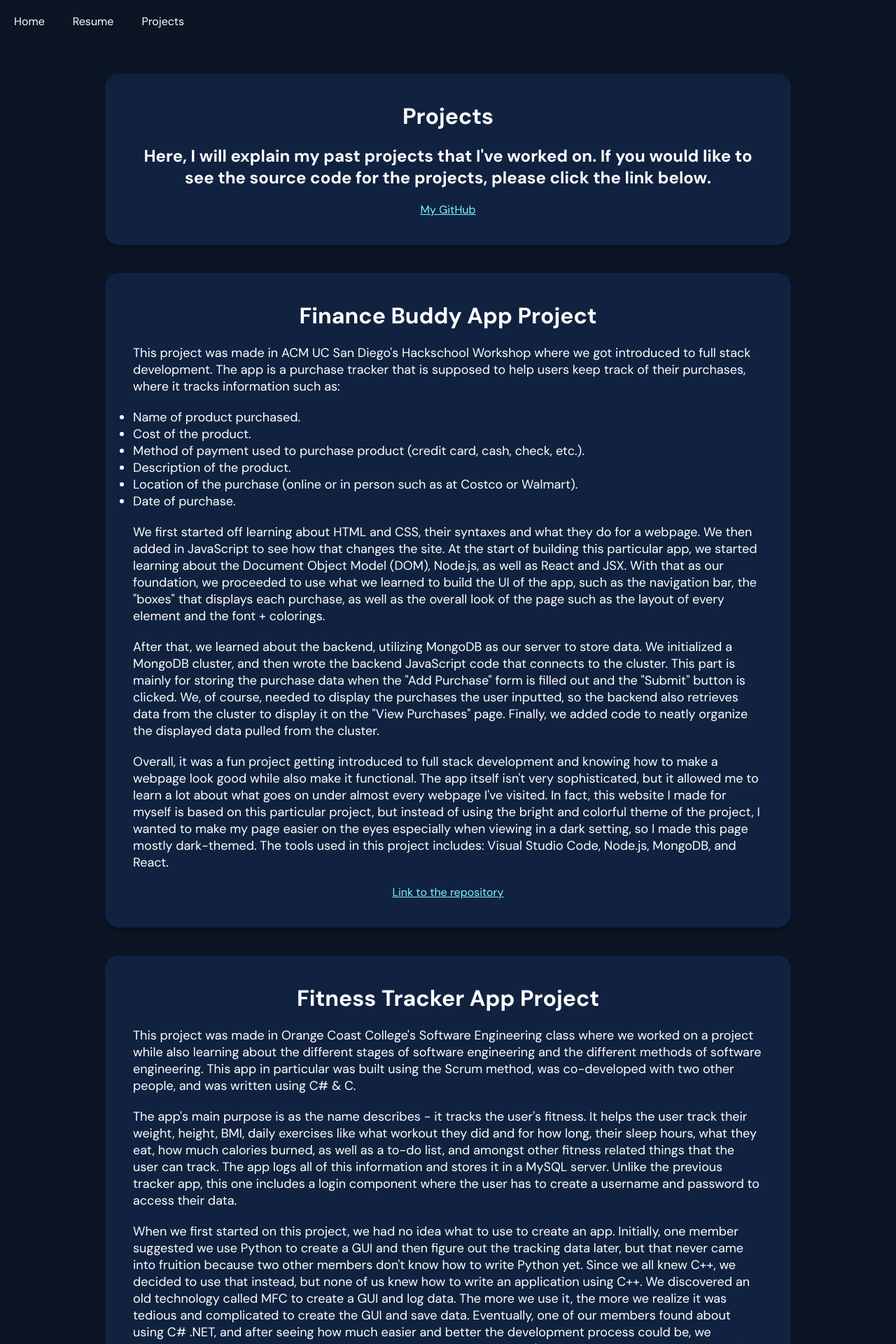
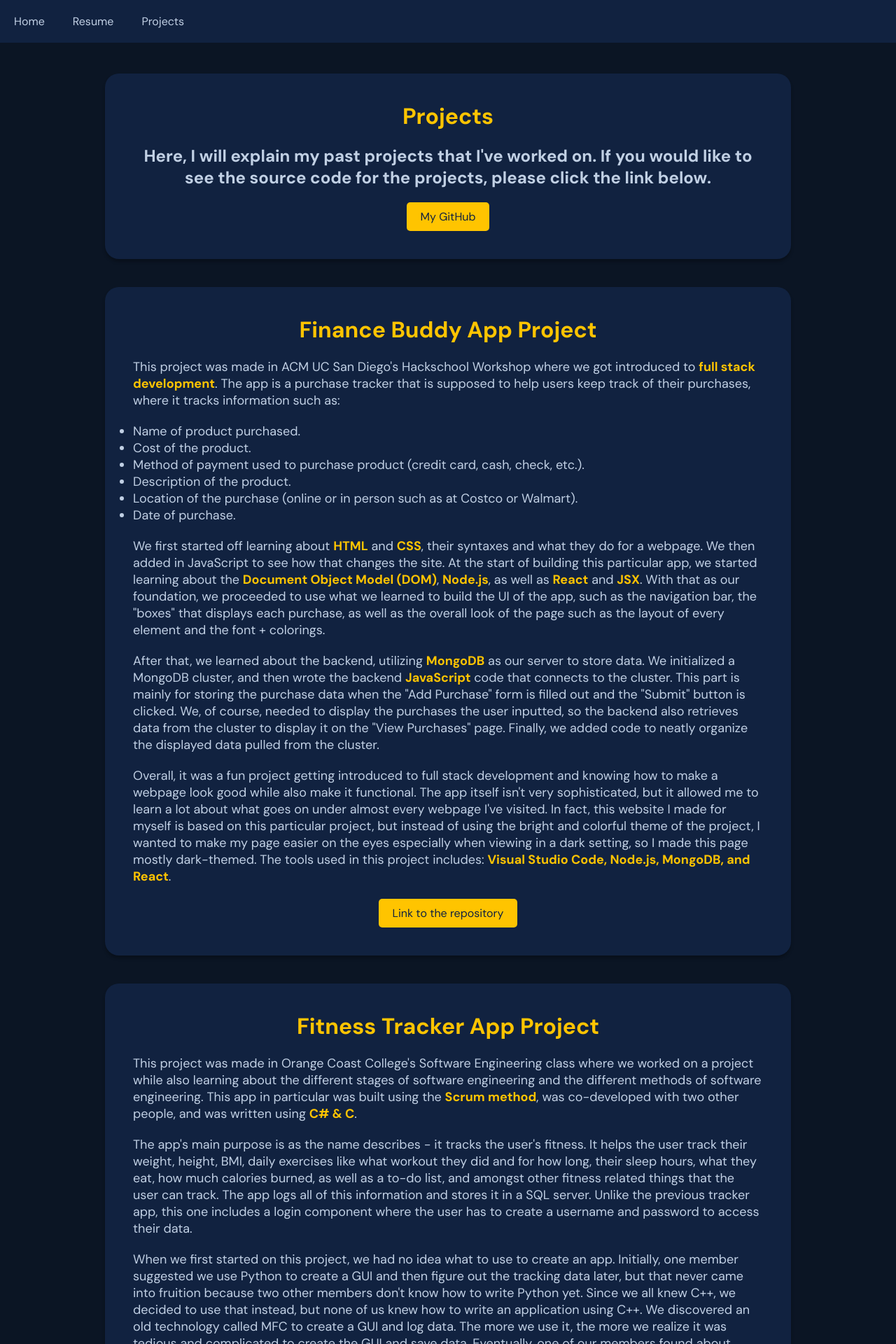
Before and after one commit to Aerondight77/personal-website, a React (Create React App) app in the folder client/: page /#/projects in a window 1280 px wide. Shown: the top 1920 px of the page at 70% size. Built offline with nearby package versions, Linux system fonts and the light colour scheme.

Commit message:
Major design and content changes.

```diff
--- a/client/src/App.css
+++ b/client/src/App.css
@@ -3,7 +3,7 @@
     padding: 0;
     font-family: "DM Sans", sans-serif;
     text-decoration: none;
-    color: white;
+    color: #c1d0e4;
     text-align: center;
 }
 
@@ -12,10 +12,23 @@ body {
 }
 
 .links {
-    color:#7bf4ff;
+    color: #7bf4ff;
     display: flex;
     justify-content: space-between;
     align-items: center;
     gap: 20px;
-    text-decoration: underline;
 }
+
+.links a {
+    background-color: #ffc400; /* Yellow background */
+    color: #112240; /* Black text for better contrast */
+    padding: 10px 20px; /* Add padding for box appearance */
+    border-radius: 5px; /* Rounded corners */
+    text-decoration: none; /* Remove underline from link */
+    transition: background-color 0.3s ease; /* Smooth hover effect */
+}
+
+.links a:hover {
+    background-color: #ffae00; /* Slightly darker yellow on hover */
+    transform: translateY(-2px); /* Subtle lift effect */
+}
--- a/client/src/Home/style.css
+++ b/client/src/Home/style.css
@@ -27,12 +27,25 @@
 .body-text {
     font-size: large;
     text-align: left;
+    color:#c1d0e4;
 }
 
 .email-link {
     color:#7bf4ff;
     text-decoration: underline;
     text-align: left;
+}
+
+.yellow-heading {
+  color: #ffc400; /* Same yellow as boxes */
+}
+
+.large-name {
+  font-size: 50px;;
+}
+
+b {
+  color: #ffc400; /* Yellow color for all <b> tags */
 }
 
 .responsive-image {
--- a/client/src/Navbar/style.css
+++ b/client/src/Navbar/style.css
@@ -4,7 +4,7 @@
     align-items: center;
     padding: 20px;
     gap: 10px;
-    background: #0b1524;
+    background: #112240;
 }
 
 .navlinks{
--- a/client/src/Projects/index.jsx
+++ b/client/src/Projects/index.jsx
@@ -6,7 +6,7 @@ const Projects = () => {
     return (
         <div className="home-container">
             <div className="body">
-                <h1>Projects</h1>
+                <h1 className="yellow-heading">Projects</h1>
                 <h2>Here, I will explain my past projects that I've worked on. If you would like to see the source code for the projects, please click the link below.</h2>
                 <div className="links">
                     <a href="https://github.com/Aerondight77" target="_blank" rel="noreferrer" className="links">My GitHub</a>
@@ -14,8 +14,8 @@ const Projects = () => {
             </div>
 
             <div className="body">
-                <h1>Finance Buddy App Project</h1>
-                <p className="body-text">This project was made in ACM UC San Diego's Hackschool Workshop where we got introduced to full stack development.
+                <h1 className="yellow-heading">Finance Buddy App Project</h1>
+                <p className="body-text">This project was made in ACM UC San Diego's Hackschool Workshop where we got introduced to <b>full stack development</b>.
                 The app is a purchase tracker that is supposed to help users keep track of their purchases, where it tracks information such as:</p>
                 <ul className="lists">
                     <li>Name of product purchased.</li>
@@ -25,31 +25,31 @@ const Projects = () => {
                     <li>Location of the purchase (online or in person such as at Costco or Walmart).</li>
                     <li>Date of purchase.</li>
                 </ul>
-                <p className="body-text">We first started off learning about HTML and CSS, their syntaxes and what they do for a webpage. We then added in JavaScript to see how that
-                changes the site. At the start of building this particular app, we started learning about the Document Object Model (DOM), Node.js, as well as React and JSX. With that
+                <p className="body-text">We first started off learning about <b>HTML</b> and <b>CSS</b>, their syntaxes and what they do for a webpage. We then added in JavaScript to see how that
+                changes the site. At the start of building this particular app, we started learning about the <b>Document Object Model (DOM)</b>, <b>Node.js</b>, as well as <b>React</b> and <b>JSX</b>. With that
                 as our foundation, we proceeded to use what we learned to build the UI of the app, such as the navigation bar, the "boxes" that displays each purchase, as well as the
                 overall look of the page such as the layout of every element and the font + colorings.</p>
-                <p className="body-text">After that, we learned about the backend, utilizing MongoDB as our server to store data. We initialized a MongoDB cluster, and then wrote the
-                backend JavaScript code that connects to the cluster. This part is mainly for storing the purchase data when the "Add Purchase" form is filled out and the "Submit" button is
+                <p className="body-text">After that, we learned about the backend, utilizing <b>MongoDB</b> as our server to store data. We initialized a MongoDB cluster, and then wrote the
+                backend <b>JavaScript</b> code that connects to the cluster. This part is mainly for storing the purchase data when the "Add Purchase" form is filled out and the "Submit" button is
                 clicked. We, of course, needed to display the purchases the user inputted, so the backend also retrieves data from the cluster to display it on the "View Purchases"
                 page. Finally, we added code to neatly organize the displayed data pulled from the cluster.</p>
                 <p className="body-text">Overall, it was a fun project getting introduced to full stack development and knowing how to make a webpage look good while also make it
                 functional. The app itself isn't very sophisticated, but it allowed me to learn a lot about what goes on under almost every webpage I've visited. In fact, this
                 website I made for myself is based on this particular project, but instead of using the bright and colorful theme of the project, I wanted to make my page easier on the
-                eyes especially when viewing in a dark setting, so I made this page mostly dark-themed. The tools used in this project includes: Visual Studio Code, Node.js, MongoDB, and React.</p>
+                eyes especially when viewing in a dark setting, so I made this page mostly dark-themed. The tools used in this project includes: <b>Visual Studio Code, Node.js, MongoDB, and React</b>.</p>
                 <div className="links">
                     <a href="https://github.com/Aerondight77/hackschool-fa22" target="_blank" rel="noreferrer" className="links">Link to the repository</a>
                 </div>
             </div>
 
             <div className="body">
-                <h1>Fitness Tracker App Project</h1>
+                <h1 className="yellow-heading">Fitness Tracker App Project</h1>
                 <p className="body-text">This project was made in Orange Coast College's Software Engineering class where we worked on a project while also
                 learning about the different stages of software engineering and the different methods of software engineering. This app in particular was built
-                using the Scrum method, was co-developed with two other people, and was written using C# & C.</p>
+                using the <b>Scrum method</b>, was co-developed with two other people, and was written using <b>C# & C</b>.</p>
                 <p className="body-text">The app's main purpose is as the name describes - it tracks the user's fitness. It helps the user track their weight,
                 height, BMI, daily exercises like what workout they did and for how long, their sleep hours, what they eat, how much calories burned, as well as
-                a to-do list, and amongst other fitness related things that the user can track. The app logs all of this information and stores it in a MySQL
+                a to-do list, and amongst other fitness related things that the user can track. The app logs all of this information and stores it in a SQL
                 server. Unlike the previous tracker app, this one includes a login component where the user has to create a username and password to access their data.</p>
                 <p className="body-text">When we first started on this project, we had no idea what to use to create an app. Initially, one member suggested we
                 use Python to create a GUI and then figure out the tracking data later, but that never came into fruition because two other members don't know
@@ -64,17 +64,17 @@ const Projects = () => {
                 a remote setting (this project was worked on during the start of the 2020 pandemic) made it so much harder and gave us nearly sleepless nights.
                 On the bright side, it was a great learning experience about the development of software (their stages and what happens in each stage), and how tough
                 it can be to be a software engineer. The project in the end came out great and we're proud of what we made. The tools used in this project includes:
-                Visual Studio Community & Code, and SQL.</p>
+                <b>Visual Studio Community & Code, and SQL</b>.</p>
                 <div className="links">
                     <a href="https://github.com/Aerondight77/Fitness-Tracker-App" target="_blank" rel="noreferrer" className="links">Link to the repository</a>
                 </div>
             </div>
 
             <div className="body">
-                <h1>Sightlined Game Project</h1>
-                <p className="body-text">This project was created for a Game Jam hosted by Ben Bonk on 11/20/2020-11/23/2020. We basically have to create a game
+                <h1 className="yellow-heading">Sightlined Game Project</h1>
+                <p className="body-text">This project was created for a <b>Game Jam hosted by Ben Bonk</b> on 11/20/2020-11/23/2020. We basically have to create a game
                 within a certain time frame based on a given theme, and the given theme was "limited space" (we are free to interpret that however we like).
-                The game was co-developed with two other people (different people from the Fitness App Project), and was made using Unity (C#).</p>
+                The game was co-developed with two other people (different people from the Fitness App Project), and was made using <b>Unity (C#)</b>.</p>
                 <p className="body-text">The game is basically a pixel 2D rogue-like survival game set in a dungeon setting with limited space and visibility. Every
                 dungeon and its powerups are randomly generated but every room's layout is basically the same; it's small, has four stationary objects, two to four
                 openings leading to other rooms, and maybe a powerup. The player controls a single character and the objective is to survive as long as they can
@@ -91,8 +91,8 @@ const Projects = () => {
                 the world of game development which, at the time, I really wanted to explore since I am a gamer myself. Unfortunately, I didn't do a lot of the
                 coding of the game, despite that, I learned a lot of how to develop and design a game; like the code to control a player or the conditions to end the
                 game. It was a stressful learning experience because of the limited time frame, but I'm glad I got to experience game development and a Game Jam.
-                If I remember correctly, we placed around 58th out of 100+ entries. The tools we used in this project includes: Unity, Visual Studio Community & Code,
-                and Aseprite.</p>
+                If I remember correctly, we placed around 58th out of 100+ entries. The tools we used in this project includes: <b>Unity, Visual Studio Community & Code,
+                and Aseprite</b>.</p>
                 <p className="body-text">Unfortunately, I am not the owner nor the keeper of the original code to the game, so I cannot access the code to show. The
                 keeper didn't seem like he uploaded the code to a GitHub repository. Furthermore, the link to the game has stopped working as it seems the keeper
                 disabled access to it. Either way, I'll put the link to the game in case access is granted again and the reader wants to speak to the keeper: </p>
@@ -102,10 +102,10 @@ const Projects = () => {
             </div>
 
             <div className="body">
-                <h1>RimorX Drone</h1>
-                <p className="body-text">This project was made during my internship at Orange Coast College in collaboration with NASA and the California Space Grant
-                Consortium. It's basically code to control a ground drone operated by Arduinos. The project was worked on along with two other people (different people
-                than the last two projects again), but only I wrote the codes, and was made using the Arduino IDE (C++). The whole idea of the project is basically to
+                <h1 className="yellow-heading">RimorX Drone</h1>
+                <p className="body-text">This project was made during my <b>internship</b> at Orange Coast College in collaboration with <b>NASA</b> and the <b>California Space Grant
+                Consortium</b>. It's basically code to control a ground drone operated by Arduinos. The project was worked on along with two other people (different people
+                than the last two projects again), but only I wrote the codes, and was made using the <b>Arduino IDE (C++)</b>. The whole idea of the project is basically to
                 design a drone for the NASA Artemis Lunar program to study the surface and tunnels of the moon. Apart from moving the drone, we need to come up with
                 other parts of the drone that can conduct surveys and collect data to be "sent back to Earth". We came up with the drone having the capability to
                 measure temperatures, humidity, gas, as well as monitor its location on the moon.</p>
@@ -148,7 +148,7 @@ const Projects = () => {
                 field I would go into in the future, and this internship and project was a great experience to help me with that. While it was fun, it was a little tedious,
                 and we struggled a lot (due to one member slacking a bit), but I learned a lot about this field of work. I needed to know about electronics like how to
                 wire and connect them, their respective libraries, how to use them, and what they can do, etc. Looking back at it, I kind of enjoyed it. The tools and libraries
-                we used in this project includes: Arduino IDE, Servo, ESP8266, and other libraries.</p>
+                we used in this project includes: <b>Arduino IDE, Servo, ESP8266, and other libraries</b>.</p>
                 <div className="links">
                     <a href="https://github.com/Aerondight77/RimorX-Drone" target="_blank" rel="noreferrer" className="links">Link to the repository</a>
                     <a href="https://docs.google.com/presentation/d/14FcDx1KXU6YhirrmwbBWQynVlEAngIA-/edit?usp=sharing&ouid=116179635480038355972&rtpof=true&sd=true" target="_blank" rel="noreferrer" className="links">Slides of the project</a>
@@ -157,8 +157,8 @@ const Projects = () => {
             </div>
 
             <div className="body">
-                <h1>Lost Ark Queue App Concept</h1>
-                <p className="body-text">This project was my attempt to learn how to develop an Android App. Note that this app is only a concept, therefore it is an
+                <h1 className="yellow-heading">Lost Ark Queue App Concept</h1>
+                <p className="body-text">This project was my attempt to learn how to develop an <b>Android App</b>. Note that this app is only a concept, therefore it is an
                 incomplete app, but it already has the basic main features implemented. A more detailed description of this app and its purpose is written in the repository
                 (I recommend reading it there instead of here),
                 but in short, the concept is that it's basically an unofficial companion app the the South Korean video game "Lost Ark" developed by Smilegate RPG.
@@ -174,7 +174,7 @@ const Projects = () => {
                 therefore, this app became obsolete. No point in further developing this app when the initial problem is already gone. Overall, as I mentioned above,
                 this app was just my attempt to learn Android App development; the app itself is not that interesting or complex. I wanted to see if this was something I'd
                 like to delve into in the future, but after attempting to develop this app, and getting a decent idea of Android App development, maybe it's not for me.
-                The tools used in this project include: Android Studio (Java).</p>
+                The tools used in this project include: <b>Android Studio (Java)</b>.</p>
                 <div className="links">
                     <a href="https://github.com/Aerondight77/Lost-Ark-Queue-App-Concept" target="_blank" rel="noreferrer" className="links">Link to the repository</a>
                 </div>
--- a/client/src/Projects/style.css
+++ b/client/src/Projects/style.css
@@ -37,6 +37,14 @@
   align-items: left;
 }
 
+.yellow-heading {
+  color: #ffc400; /* Same yellow as boxes */
+}
+
+b {
+  color: #ffc400; /* Yellow color for all <b> tags */
+}
+
 @media (max-width: 600px) {
   .home-container {
     padding: 10px;
--- a/client/src/Resume/style.css
+++ b/client/src/Resume/style.css
@@ -37,6 +37,10 @@
     align-items: left;
 }
 
+.yellow-heading {
+  color: #ffc400; /* Same yellow as boxes */
+}
+
 h2 {
   text-align: center;
 }
```
Also changed, not shown: client/src/Home/index.jsx (+5 -6 lines), client/src/Resume/index.jsx (+4 -4 lines).
